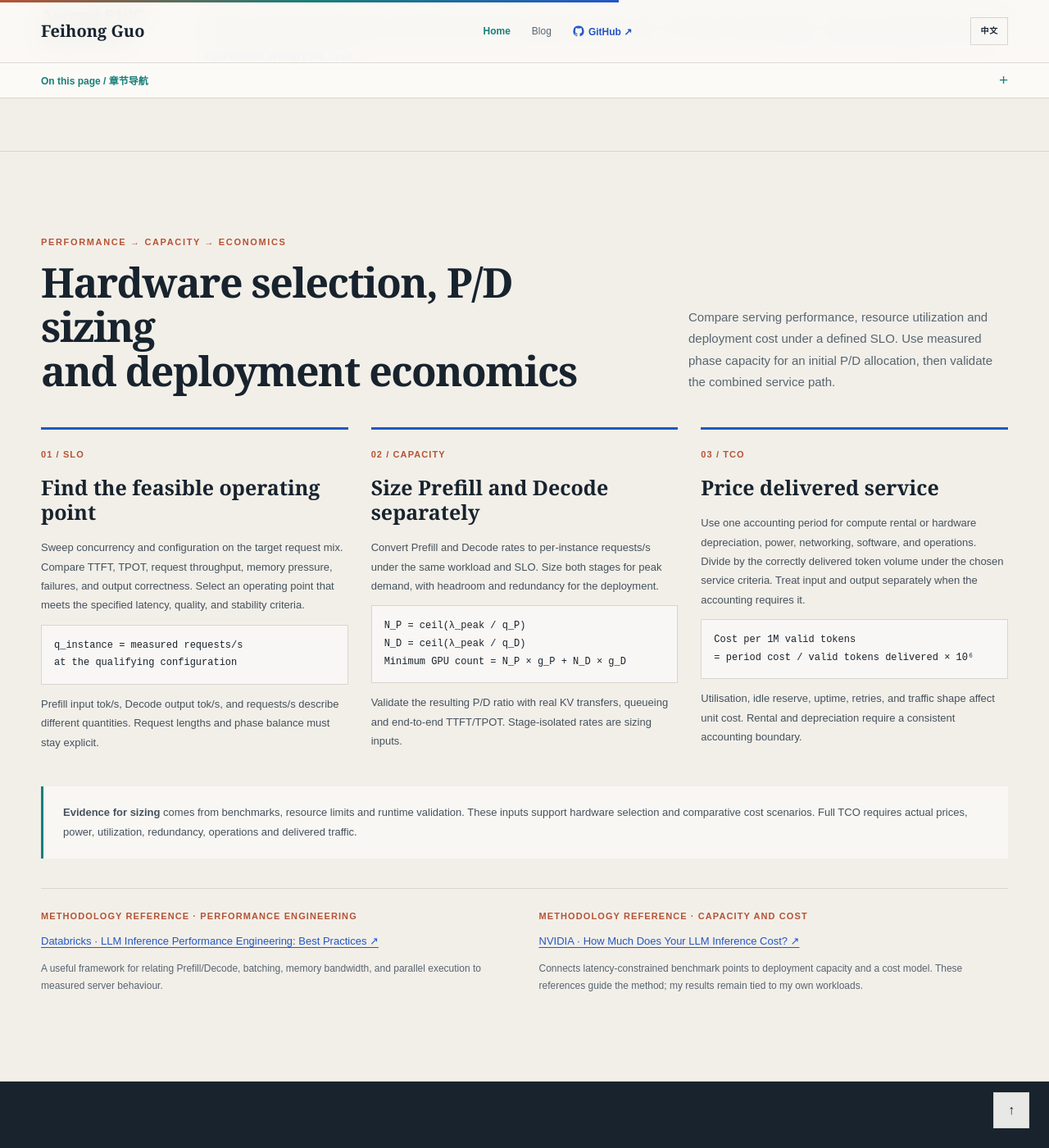
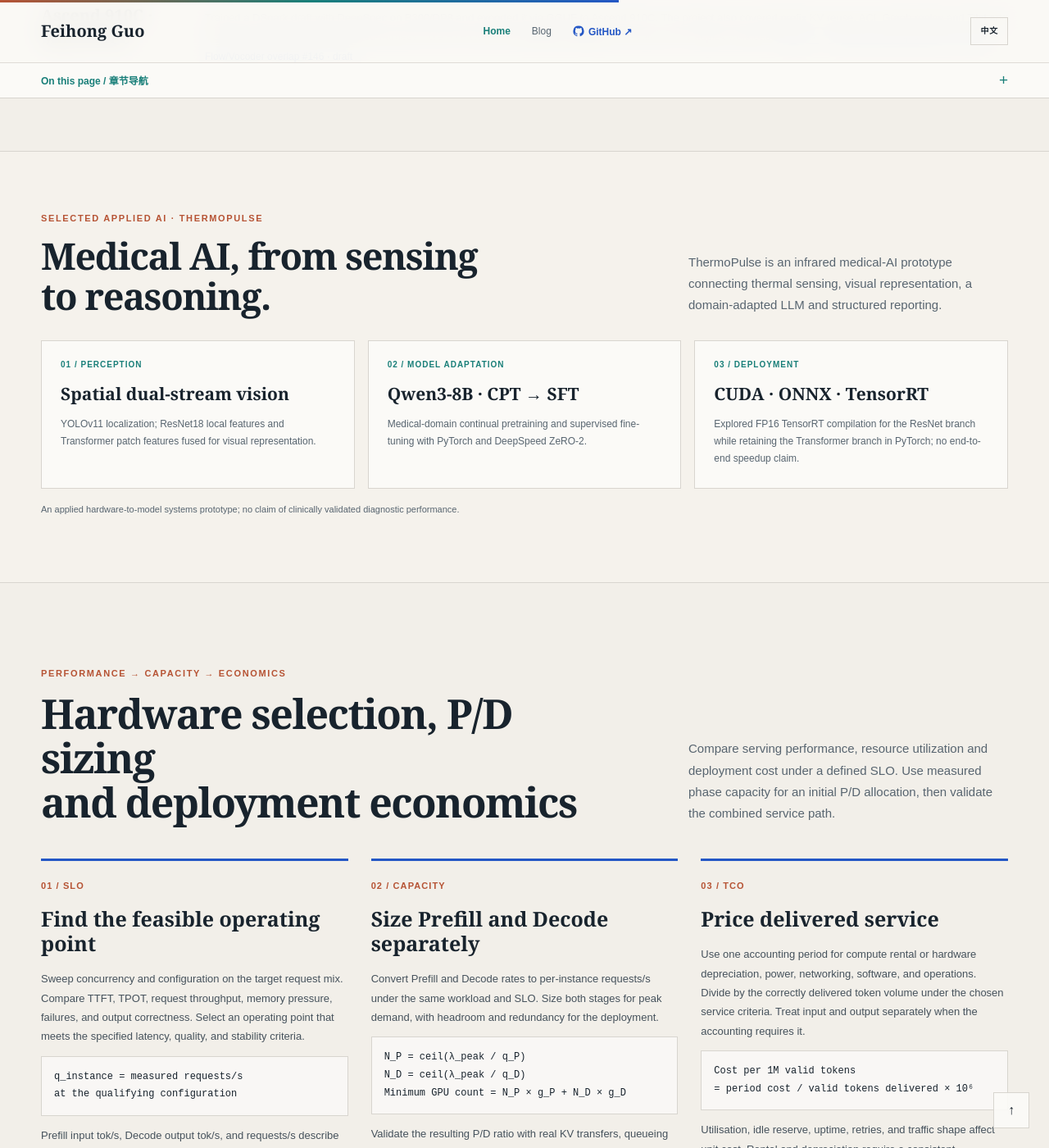
Before and after one commit to Phoenix3334/Phoenix3334.github.io, a Jekyll site: the page index.html, which Jekyll copies as it is, in a window 1280 px wide and 1400 px high, scrolled down 5355 px. Shown: the whole window at 82% size. Built offline with Jekyll 4.4.1, drawn with Linux system fonts in a browser that asks for light colours; some of the changed text lies outside the part shown.

Commit message:
site: add LLMs-Zero-to-Hero resource and compact ThermoPulse medical AI project

```diff
--- a/index.html
+++ b/index.html
@@ -191,6 +191,20 @@
     .star-actions a{font-size:12px;color:var(--blue);text-decoration:underline}
     @media(max-width:900px){.learning-more-head{display:block}.learning-more-head>p{margin-top:15px}}
     @media(max-width:680px){.learning-extra-grid,.star-results{grid-template-columns:1fr}.star-explorer>summary{padding:18px;flex-wrap:wrap}.star-summary-sub{width:100%}.star-explorer-content{padding:0 18px 20px}}
+
+
+    /* Compact applied medical AI project, clearly secondary to core AI Infra work */
+    .medical-project{padding:75px 0 80px;background:#F5F2EC}
+    .medical-project .medical-section-head{margin-bottom:30px;align-items:end}
+    .medical-project .medical-section-head h2{font-size:clamp(30px,3.8vw,45px)}
+    .medical-project .medical-section-head>p{max-width:390px}
+    .medical-modules{display:grid;grid-template-columns:repeat(3,minmax(0,1fr));gap:16px}
+    .medical-modules article{background:rgba(255,255,255,.62);border:1px solid var(--line);padding:23px 23px 25px;min-width:0}
+    .medical-index{display:block;font-size:10px;letter-spacing:.1em;color:var(--teal);font-weight:700;margin-bottom:17px}
+    .medical-modules h3{font:700 21px/1.3 var(--serif);margin:0 0 12px;color:var(--ink)}
+    .medical-modules p{font-size:12px;line-height:1.75;color:var(--muted);margin:0}
+    .medical-boundary{font-size:11px;line-height:1.6;color:var(--muted);margin:17px 0 0}
+    @media(max-width:900px){.medical-modules{grid-template-columns:1fr}.medical-project{padding:65px 0}.medical-modules article{padding:21px}}
 
   </style>
 </head>
@@ -466,6 +480,33 @@
       </div>
       <div class="supporting-project"><h3 data-i18n="omni-title">Ascend 910C · MiniCPM-o</h3><p data-i18n="omni-copy">Trained a DSpark draft with DeepSpec on B300/DP8 and exported it via GGUF to Ascend 910C. The project also covered prefix KV reuse, ACL Graph replay and TileLang AOT fusion in ggml-CANN. Matched-harness Core RTF went from <strong>0.6754 to 0.4829</strong> on the same 120 s duplex workload. <a class="inline-link" href="https://github.com/Phoenix3334/minicpmo45-ascend" target="_blank" rel="noreferrer">Project ↗</a> · <a class="inline-link" href="https://github.com/tc-mb/llama.cpp-omni/pull/144" target="_blank" rel="noreferrer">Packed vision projection #144 · open</a> · <a class="inline-link" href="https://github.com/tc-mb/llama.cpp-omni/pull/146" target="_blank" rel="noreferrer">Flow/Vocoder overlap #146 · draft</a></p></div>
     </div></section>
+    <section class="medical-project" id="medical"><div class="wrap">
+      <div class="section-head medical-section-head">
+        <div>
+          <p class="eyebrow" data-i18n="medical-kicker">SELECTED APPLIED AI · THERMOPULSE</p>
+          <h2 data-i18n="medical-title">Medical AI, from sensing<br>to reasoning.</h2>
+        </div>
+        <p data-i18n="medical-intro">ThermoPulse is an infrared medical-AI prototype connecting thermal sensing, visual representation, a domain-adapted LLM and structured reporting.</p>
+      </div>
+      <div class="medical-modules">
+        <article>
+          <span class="medical-index">01 / PERCEPTION</span>
+          <h3 data-i18n="medical-vision-title">Spatial dual-stream vision</h3>
+          <p data-i18n="medical-vision-copy">YOLOv11 localization; ResNet18 local features and Transformer patch features fused for visual representation.</p>
+        </article>
+        <article>
+          <span class="medical-index">02 / MODEL ADAPTATION</span>
+          <h3 data-i18n="medical-llm-title">Qwen3-8B · CPT → SFT</h3>
+          <p data-i18n="medical-llm-copy">Medical-domain continual pretraining and supervised fine-tuning with PyTorch and DeepSpeed ZeRO-2.</p>
+        </article>
+        <article>
+          <span class="medical-index">03 / DEPLOYMENT</span>
+          <h3 data-i18n="medical-runtime-title">CUDA · ONNX · TensorRT</h3>
+          <p data-i18n="medical-runtime-copy">Explored FP16 TensorRT compilation for the ResNet branch while retaining the Transformer branch in PyTorch; no end-to-end speedup claim.</p>
+        </article>
+      </div>
+      <p class="medical-boundary" data-i18n="medical-boundary">An applied hardware-to-model systems prototype; no claim of clinically validated diagnostic performance.</p>
+    </div></section>
     <section class="economics" id="economics"><div class="wrap">
       <div class="section-head"><div><p class="eyebrow" data-i18n="economics-kicker">Performance → capacity → economics</p><h2 data-i18n="economics-title">Hardware selection, P/D sizing<br>and deployment economics</h2></div><p data-i18n="economics-intro">Compare serving performance, resource utilization and deployment cost under a defined SLO. Use measured phase capacity for an initial P/D allocation, then validate the combined service path.</p></div>
       <div class="cost-chain">
@@ -521,6 +562,11 @@
             <a class="learning-link" href="https://github.com/datawhalechina/zero-to-sglang" target="_blank" rel="noopener noreferrer">
               <span class="learning-name">Zero to SGLang</span>
               <span class="learning-description" data-i18n="learning-desc-0-3">Hands-on path from LLM serving basics to the SGLang codebase.</span>
+              <span class="learning-link-arrow" aria-hidden="true">↗</span>
+            </a>
+            <a class="learning-link" href="https://github.com/bbruceyuan/LLMs-Zero-to-Hero" target="_blank" rel="noopener noreferrer">
+              <span class="learning-name">LLMs-Zero-to-Hero</span>
+              <span class="learning-description" data-i18n="learning-desc-0-4">Code-first LLM lessons and notebooks covering Transformer, MoE, MLA and related topics.</span>
               <span class="learning-link-arrow" aria-hidden="true">↗</span>
             </a>
           </div>
@@ -810,6 +856,17 @@
   "[data-i18n=\"nav-practice\"]": "工程方法",
   "[data-i18n=\"nav-blog\"]": "博客",
   "[data-i18n=\"nav-home\"]": "主页",
+  "[data-i18n=\"medical-kicker\"]": "应用 AI 项目 · THERMOPULSE",
+  "[data-i18n=\"medical-title\"]": "医疗 AI：从感知<br>到模型推理。",
+  "[data-i18n=\"medical-intro\"]": "ThermoPulse 是红外医疗 AI 原型系统，将热成像采集、视觉特征建模、医疗领域 LLM 适配与结构化报告串联起来。",
+  "[data-i18n=\"medical-vision-title\"]": "空间双流视觉模型",
+  "[data-i18n=\"medical-vision-copy\"]": "YOLOv11 定位；ResNet18 提取局部特征，Transformer 建模全局 Patch 关系并进行特征融合。",
+  "[data-i18n=\"medical-llm-title\"]": "Qwen3-8B · CPT → SFT",
+  "[data-i18n=\"medical-llm-copy\"]": "基于医疗领域数据开展持续预训练（CPT）与监督微调（SFT），使用 PyTorch 与 DeepSpeed ZeRO-2。",
+  "[data-i18n=\"medical-runtime-title\"]": "CUDA · ONNX · TensorRT",
+  "[data-i18n=\"medical-runtime-copy\"]": "探索将 ResNet 分支编译为 FP16 TensorRT，同时保留 PyTorch Transformer 分支；不宣称端到端加速。",
+  "[data-i18n=\"medical-boundary\"]": "面向感知、模型与部署的一体化工程原型，不以此宣称临床诊断有效性。",
+  "[data-i18n=\"learning-desc-0-4\"]": "通过代码与 Notebook 学习 Transformer、MoE、MLA 等 LLM 原理与训练路线。",
   "[data-i18n=\"learning-kicker\"]": "学习资料精选",
   "[data-i18n=\"learning-title\"]": "我的 AI Infra<br>学习资源清单。",
   "[data-i18n=\"learning-intro\"]": "精选我已 Fork 的资料与额外推荐的公开资源，优先展示知识地图和学习路径。精选不代表全部 Star 收藏。",
```
